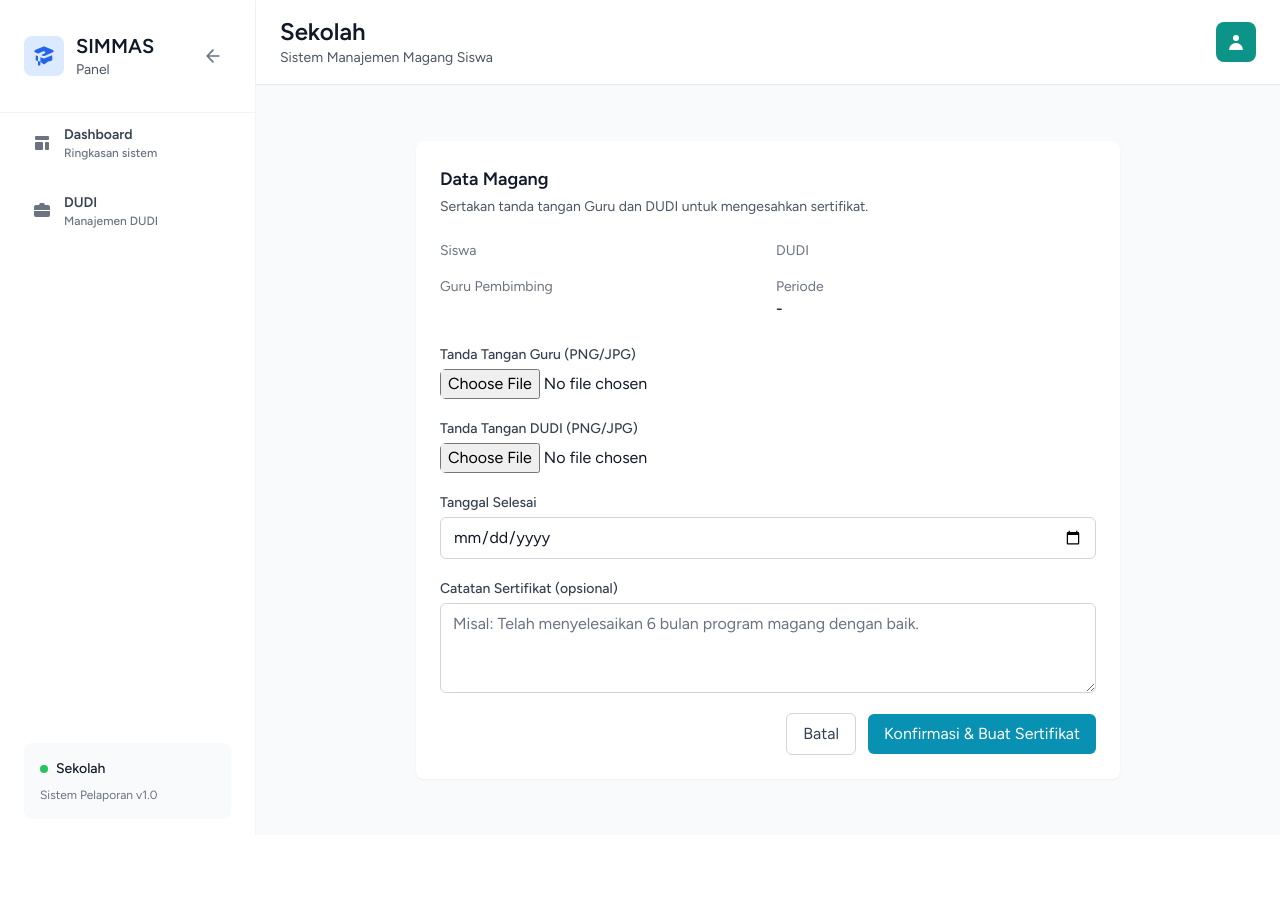
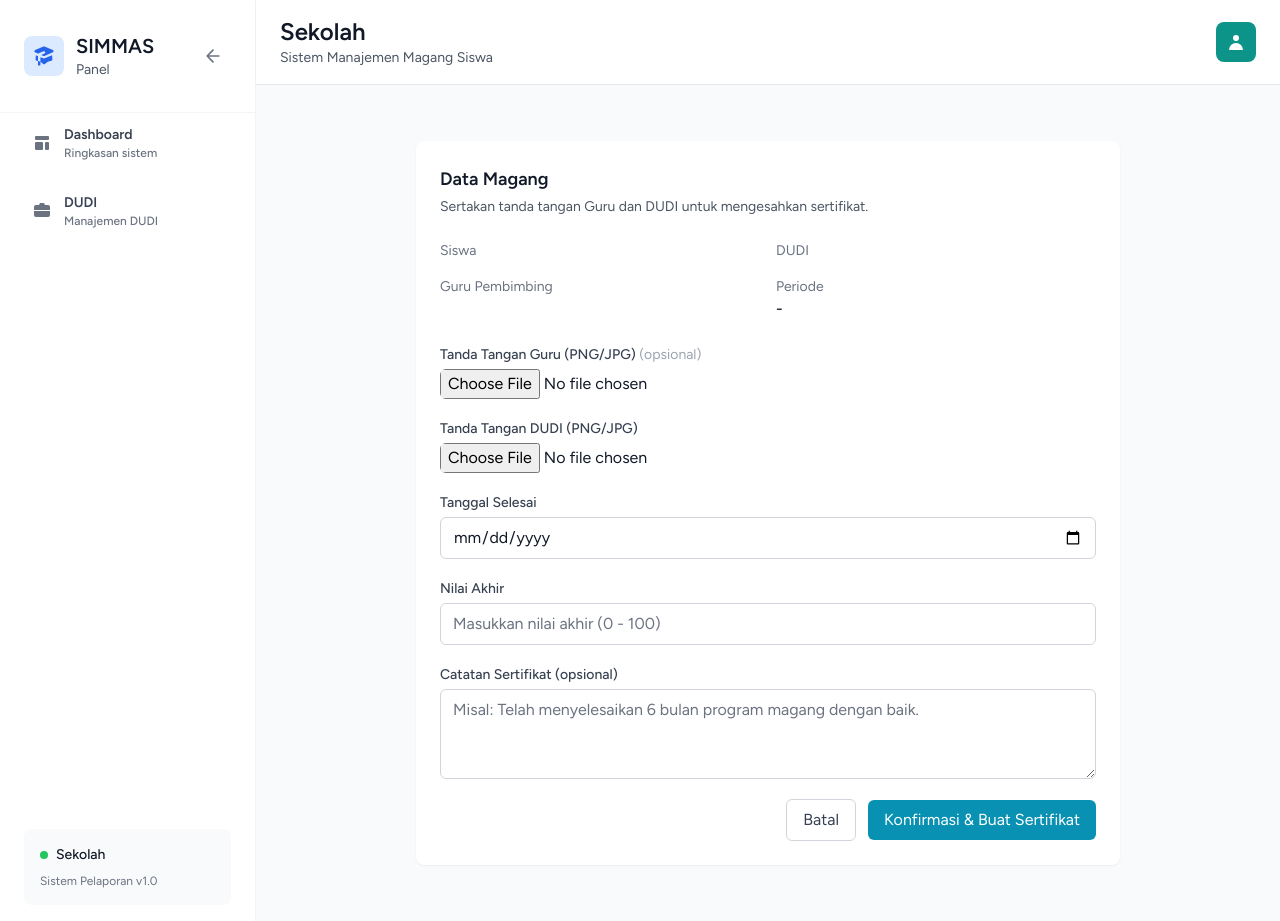
Before and after one commit to bima-ssn/serkom, a Laravel app: template simmas/resources/views/internships/confirm-finish.blade.php in a window 1280 px wide. Before the commit the page ends 802 px from the top, so only its background shows below. Run offline with Laravel 12, Linux system fonts and the light colour scheme; the template is opened without the code that fills it, so the values that code supplies are empty; style sheets or scripts are compiled from the project's sources.

Commit message:
Add optional final score and teacher signature
Co-authored-by: sanz0844954 <sanz0844954@gmail.com>

```diff
--- a/simmas/resources/views/internships/confirm-finish.blade.php
+++ b/simmas/resources/views/internships/confirm-finish.blade.php
@@ -44,8 +44,8 @@
                         @csrf
 
                         <div>
-                            <label class="block text-sm font-medium text-gray-700">Tanda Tangan Guru (PNG/JPG)</label>
-                            <input type="file" name="teacher_signature" accept="image/png,image/jpeg" class="mt-1 block w-full border-gray-300 rounded-md" required>
+                            <label class="block text-sm font-medium text-gray-700">Tanda Tangan Guru (PNG/JPG) <span class="text-gray-400 font-normal">(opsional)</span></label>
+                            <input type="file" name="teacher_signature" accept="image/png,image/jpeg" class="mt-1 block w-full border-gray-300 rounded-md">
                             @error('teacher_signature')
                                 <p class="text-sm text-red-600 mt-1">{{ $message }}</p>
                             @enderror
@@ -68,6 +68,24 @@
                         </div>
 
                         <div>
+                            <label class="block text-sm font-medium text-gray-700">Nilai Akhir</label>
+                            <input
+                                type="number"
+                                name="final_score"
+                                id="final_score"
+                                min="0"
+                                max="100"
+                                step="0.01"
+                                value="{{ old('final_score', $internship->final_score) }}"
+                                class="mt-1 block w-full border-gray-300 rounded-md"
+                                placeholder="Masukkan nilai akhir (0 - 100)"
+                            >
+                            @error('final_score')
+                                <p class="text-sm text-red-600 mt-1">{{ $message }}</p>
+                            @enderror
+                        </div>
+
+                        <div>
                             <label class="block text-sm font-medium text-gray-700">Catatan Sertifikat (opsional)</label>
                             <textarea name="certificate_notes" rows="3" class="mt-1 block w-full border-gray-300 rounded-md" placeholder="Misal: Telah menyelesaikan 6 bulan program magang dengan baik.">{{ old('certificate_notes') }}</textarea>
                             @error('certificate_notes')
```
Also changed, not shown: simmas/app/Http/Controllers/InternshipController.php (+10 -2 lines).
